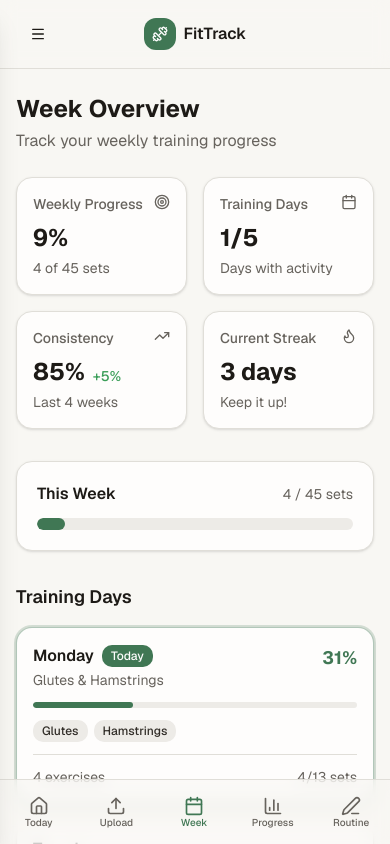
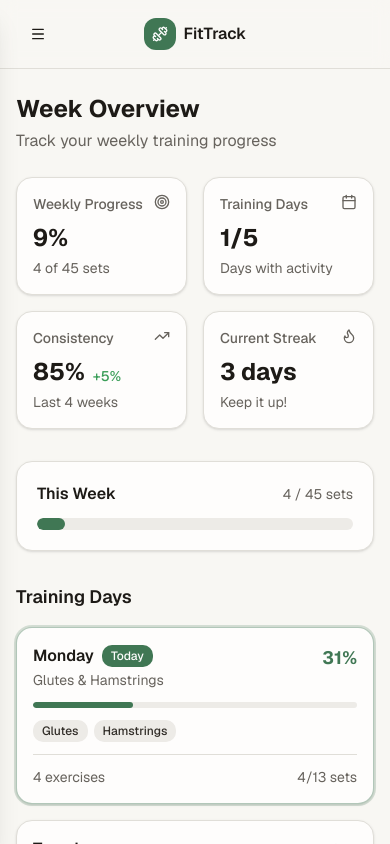
Before and after one commit to barbimt/fittrack-routine-dashboard, a Next.js app: page /week in a window 390 px wide. Shown: the top 844 px of the page. Built offline with nearby package versions, Linux system fonts and the light colour scheme.

Commit message:
Remove mobile bottom tab bar; use hamburger drawer only.
Delete MobileNavigation, simplify AppShell layout, and drop extra bottom padding on pages now that mobile nav lives in the sidebar drawer.

```diff
--- a/app/AGENTS.md
+++ b/app/AGENTS.md
@@ -20,7 +20,7 @@ One `page.tsx` per screen. See root `AGENTS.md` for the route list.
 - Wrap main screens in `<AppShell>` from `@/components/app-shell`
 - `"use client"` only when hooks, events, or browser APIs are needed
 - Server Components for Supabase reads on `/` (auth + routine fetch)
-- Content width: `max-w-4xl` or `max-w-5xl`, `pb-24` on mobile for bottom nav
+- Content width: `max-w-4xl` or `max-w-5xl`, `px-4 py-6 lg:px-8 lg:py-8`
 
 ## Home page flow (`/`)
 
--- a/app/editor/page.tsx
+++ b/app/editor/page.tsx
@@ -31,7 +31,7 @@ export default async function EditorPage() {
 
   return (
     <AppShell>
-      <div className="mx-auto max-w-4xl px-4 py-6 pb-24 lg:px-8 lg:py-8 lg:pb-8">
+      <div className="mx-auto max-w-4xl px-4 py-6 lg:px-8 lg:py-8">
         <header className="mb-6">
           <h1 className="text-foreground text-2xl font-bold tracking-tight">
             Routine Editor
--- a/app/progress/page.tsx
+++ b/app/progress/page.tsx
@@ -34,7 +34,7 @@ const muscleGroupVolume = [
 export default function ProgressPage() {
   return (
     <AppShell>
-      <div className="mx-auto max-w-5xl px-4 py-6 pb-24 lg:px-8 lg:py-8 lg:pb-8">
+      <div className="mx-auto max-w-5xl px-4 py-6 lg:px-8 lg:py-8">
         <header className="mb-6">
           <h1 className="text-foreground mb-1 text-2xl font-bold">Progress</h1>
           <p className="text-muted-foreground">
--- a/app/settings/page.tsx
+++ b/app/settings/page.tsx
@@ -24,7 +24,7 @@ import { User, Bell, Palette, Database, HelpCircle } from "lucide-react";
 export default function SettingsPage() {
   return (
     <AppShell>
-      <div className="mx-auto max-w-3xl px-4 py-6 pb-24 lg:px-8 lg:py-8 lg:pb-8">
+      <div className="mx-auto max-w-3xl px-4 py-6 lg:px-8 lg:py-8">
         <header className="mb-6">
           <h1 className="text-foreground mb-1 text-2xl font-bold">Settings</h1>
           <p className="text-muted-foreground">Manage your app preferences</p>
--- a/app/upload/page.tsx
+++ b/app/upload/page.tsx
@@ -17,7 +17,7 @@ import { FileSpreadsheet, Download, CheckCircle2 } from "lucide-react";
 export default function UploadPage() {
   return (
     <AppShell>
-      <div className="mx-auto max-w-3xl px-4 py-6 pb-24 lg:px-8 lg:py-8 lg:pb-8">
+      <div className="mx-auto max-w-3xl px-4 py-6 lg:px-8 lg:py-8">
         <header className="mb-8">
           <h1 className="text-foreground text-2xl font-bold tracking-tight">
             Upload Routine
--- a/app/week/page.tsx
+++ b/app/week/page.tsx
@@ -29,7 +29,7 @@ export default function WeekOverviewPage() {
 
   return (
     <AppShell>
-      <div className="mx-auto max-w-5xl px-4 py-6 pb-24 lg:px-8 lg:py-8 lg:pb-8">
+      <div className="mx-auto max-w-5xl px-4 py-6 lg:px-8 lg:py-8">
         <header className="mb-6">
           <h1 className="text-foreground mb-1 text-2xl font-bold">
             Week Overview
--- a/components/AGENTS.md
+++ b/components/AGENTS.md
@@ -7,7 +7,7 @@ UI building blocks for FitTrack. **No business logic or data fetching** in prese
 | Folder | Role |
 |--------|------|
 | `fitness/` | Workout UI: exercises, sets, progress, import dropzone — see `fitness/AGENTS.md` |
-| `layout/` | App chrome: sidebar, header, mobile tabs — see `layout/AGENTS.md` |
+| `layout/` | App chrome: sidebar, header (mobile drawer) — see `layout/AGENTS.md` |
 | `ui/` | shadcn/Radix primitives — see `ui/AGENTS.md` |
 | `app-shell.tsx` | Responsive shell template (`Sidebar` + `Header` + optional `aside`) |
 | `theme-provider.tsx` | Dark/light theme wrapper |
--- a/components/app-shell.tsx
+++ b/components/app-shell.tsx
@@ -4,7 +4,6 @@ import { useState } from "react";
 import { cn } from "@/lib/utils";
 import { Sidebar } from "@/components/layout/sidebar";
 import { Header } from "@/components/layout/header";
-import { MobileNavigation } from "@/components/layout/mobile-navigation";
 import { Button } from "@/components/ui/button";
 import { X } from "lucide-react";
 
@@ -59,7 +58,7 @@ export function AppShell({ children, aside }: AppShellProps) {
 
         <main className="flex flex-1 flex-col">
           {aside ? (
-            <div className="mx-auto flex w-full max-w-7xl flex-1 gap-8 px-4 py-6 pb-24 lg:px-8 lg:py-8 lg:pb-8 xl:px-10">
+            <div className="mx-auto flex w-full max-w-7xl flex-1 gap-8 px-4 py-6 lg:px-8 lg:py-8 xl:px-10">
               <div className="min-w-0 flex-1">{children}</div>
               {aside}
             </div>
@@ -67,8 +66,6 @@ export function AppShell({ children, aside }: AppShellProps) {
             children
           )}
         </main>
-
-        <MobileNavigation />
       </div>
     </div>
   );
--- a/components/fitness/dashboard-client.tsx
+++ b/components/fitness/dashboard-client.tsx
@@ -93,7 +93,7 @@ export function DashboardClient({
         />
       }
     >
-      <div className="mx-auto max-w-4xl flex-1 px-4 py-6 pb-24 lg:px-0 lg:py-0 lg:pb-0">
+      <div className="mx-auto max-w-4xl flex-1 px-4 py-6 lg:px-0 lg:py-0">
         <header className="mb-6">
           <div className="text-muted-foreground mb-1 flex items-center gap-2 text-sm">
             <Calendar className="h-4 w-4" aria-hidden />
--- a/components/layout/AGENTS.md
+++ b/components/layout/AGENTS.md
@@ -7,15 +7,13 @@ Navigation chrome shared across all authenticated screens.
 | File | Role |
 |------|------|
 | `sidebar.tsx` | Desktop nav (`lg+`), mobile drawer content, `navItems` export |
-| `header.tsx` | Mobile top bar + menu trigger |
-| `mobile-navigation.tsx` | Bottom tab bar (first 5 routes from `navItems`) |
+| `header.tsx` | Mobile top bar + hamburger menu trigger (`lg:hidden`) |
 
 ## Adding a route
 
 1. Create `app/{route}/page.tsx`
 2. Add entry to `navItems` in `sidebar.tsx`
-3. If it should appear in bottom tabs, keep total primary tabs ≤ 5
 
 ## Related
 
-- `components/app-shell.tsx` composes all three
+- `components/app-shell.tsx` composes sidebar + header (mobile drawer)
--- a/components/layout/mobile-navigation.tsx
+++ /dev/null
@@ -1,46 +0,0 @@
-"use client";
-
-import Link from "next/link";
-import { usePathname } from "next/navigation";
-import { cn } from "@/lib/utils";
-import { navItems } from "./sidebar";
-
-/** Bottom tab bar — first five routes for thumb reach on mobile */
-const mobileNavItems = navItems.slice(0, 5);
-
-export function MobileNavigation() {
-  const pathname = usePathname();
-
-  return (
-    <nav
-      className="border-border bg-background/95 supports-[backdrop-filter]:bg-background/60 fixed right-0 bottom-0 left-0 z-30 border-t backdrop-blur lg:hidden"
-      aria-label="Mobile navigation"
-    >
-      <div className="safe-area-pb flex items-center justify-around py-1.5">
-        {mobileNavItems.map((item) => {
-          const shortLabel = item.label.split(" ")[0];
-          const isActive = pathname === item.href;
-
-          return (
-            <Link
-              key={item.href}
-              href={item.href}
-              className={cn(
-                "flex min-h-[52px] min-w-[56px] flex-col items-center justify-center gap-0.5 rounded-lg px-2 py-2 transition-colors",
-                isActive
-                  ? "text-primary"
-                  : "text-muted-foreground hover:text-foreground"
-              )}
-              aria-current={isActive ? "page" : undefined}
-            >
-              {item.icon}
-              <span className="text-[10px] leading-none font-medium">
-                {shortLabel}
-              </span>
-            </Link>
-          );
-        })}
-      </div>
-    </nav>
-  );
-}
```
Also changed, not shown: 1 other file (tests, documents, lock files or other folders).
